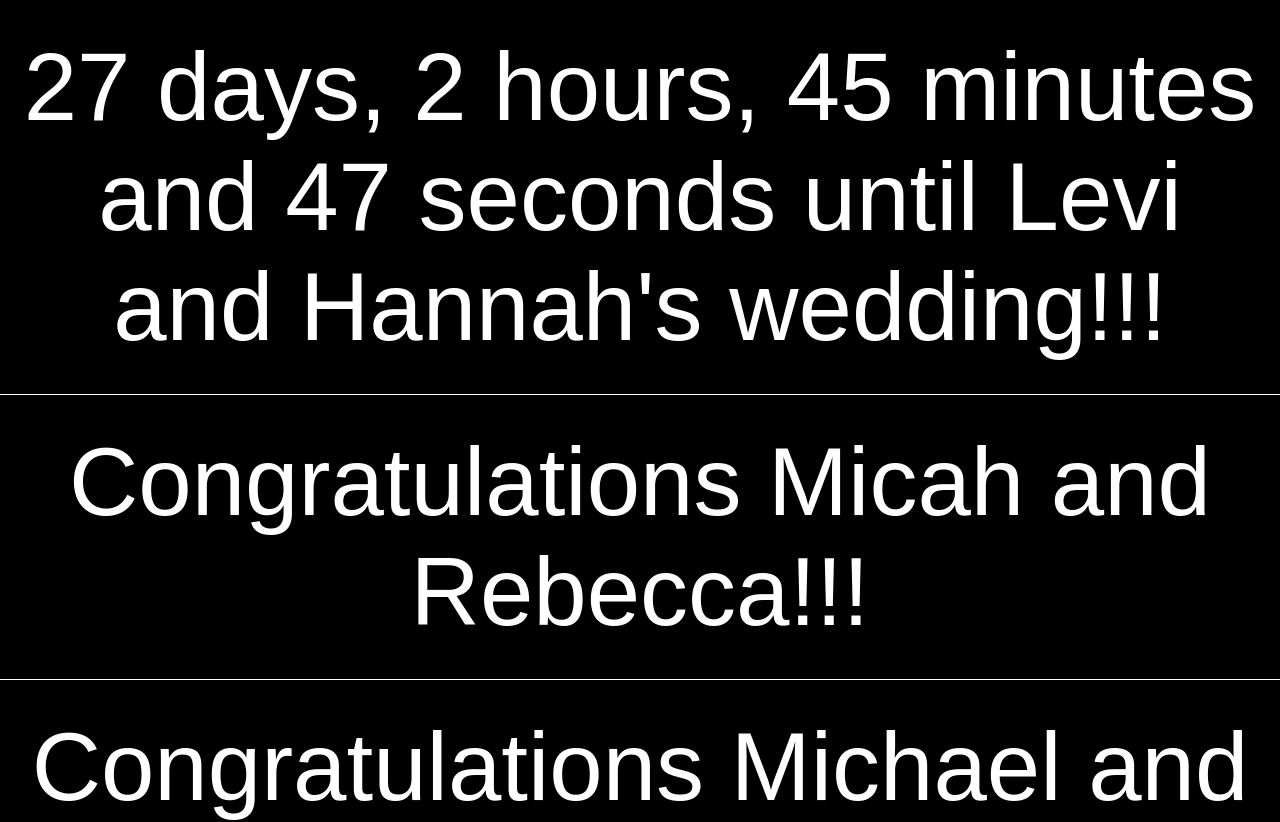
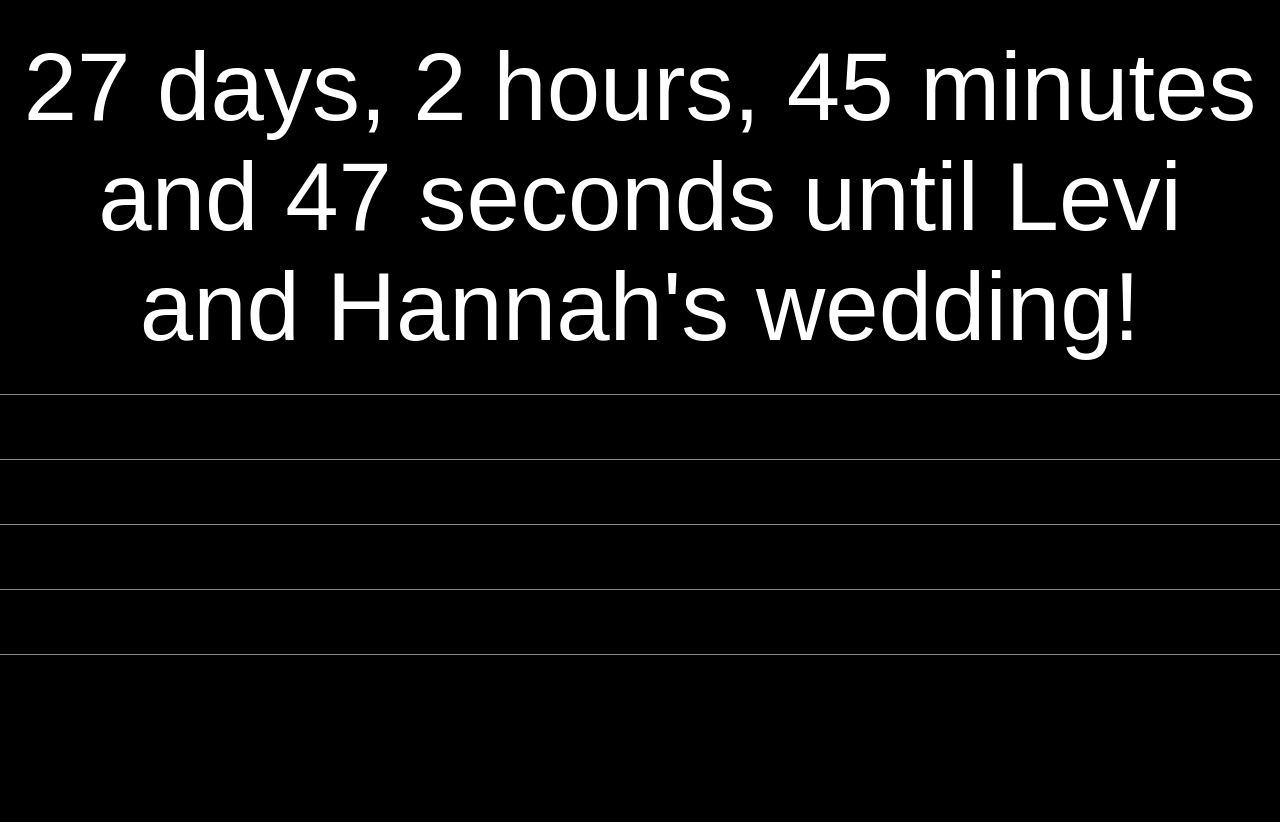
Before and after one commit to ArtskydJ/dykstrawedding.com, a plain HTML site: page index.html in a window 1280 px wide. Shown: the top 822 px of the page. After the commit the page ends 800 px from the top, so only its background shows below. Drawn offline with Linux system fonts and the light colour scheme.

Commit message:
Gray-out past weddings

```diff
--- a/index.html
+++ b/index.html
@@ -21,10 +21,15 @@
 				align-items: center;
 			}
 			div.couple + div.couple {
-			    border-top: 1px solid white;
+				border-top: 1px solid #888;
 			}
 			div.couple {
-			    padding: 32px 8px;
+				padding: 32px 8px;
+				width: 100%;
+				box-sizing: border-box;
+			}
+			div.couple.past {
+				color: #888;
 			}
 		</style>
 	</head>
@@ -44,9 +49,11 @@
 				var ele = document.querySelector(selector)
 
 				function onCount(down) {
-					ele.innerHTML = (down.value > 0) ?
-						down.toString() + ' until ' + happyCouple + '\'s wedding!!!' :
-						'Congratulations ' + happyCouple + '!!!'
+					if (down.value > (-10 * 1000)) {
+						ele.innerHTML = (down.value > 0) ?
+							down.toString() + ' until ' + happyCouple + '\'s wedding!' :
+							'<span class="past">Congratulations ' + happyCouple + '!</span>'
+					}
 				}
 
 				window.countdown(onCount, new Date(dateStr))
```
